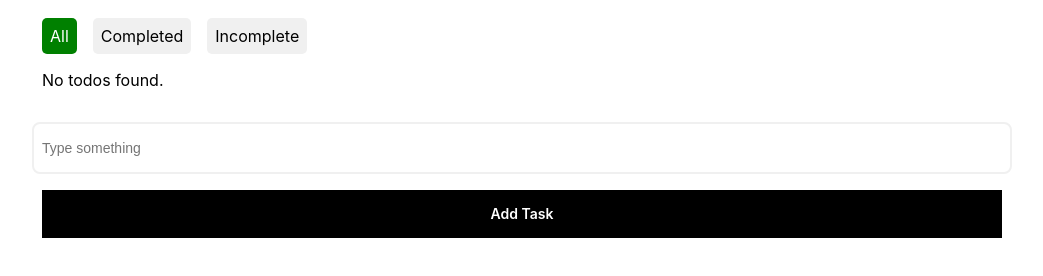
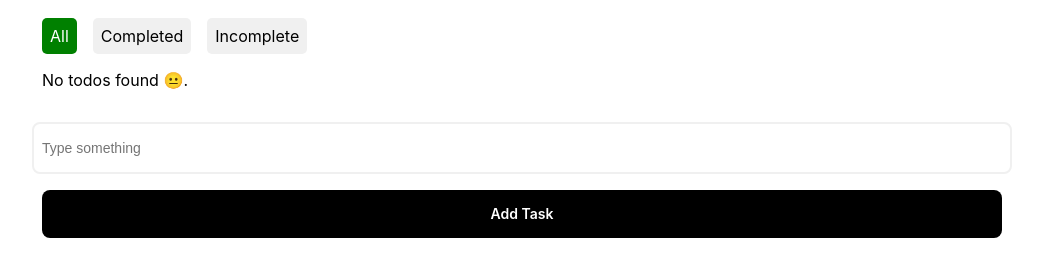
Before and after one commit to 7shoaib7/alphanso-todo, a React (Create React App) app: page / in a window 1280 px wide. Shown: the part 160-436 px from the top of the page, without its empty margins (118-1161 px from the left). Built offline with nearby package versions, Linux system fonts and the light colour scheme.

Commit message:
search-css-changes

```diff
--- a/src/components/TodoInput/TodoInput.css
+++ b/src/components/TodoInput/TodoInput.css
@@ -30,4 +30,5 @@
     justify-content: center;
     align-items: center;
     cursor: pointer;
+    border-radius: 0.5rem;
 }
--- a/src/components/TodoList/index.js
+++ b/src/components/TodoList/index.js
@@ -24,7 +24,7 @@ const TodoList = ({ searchTerm }) => {
                         <TodoItem key={todo.id} {...todo} />
                     ))
                 ) : (
-                    <p>No todos found.</p>
+                    <p>No todos found 😐.</p>
                 )}
         </div>
     );
--- a/src/components/TodoSearch/TodoSearch.css
+++ b/src/components/TodoSearch/TodoSearch.css
@@ -1,5 +1,5 @@
 .search-input{
-   width: 70%;
+   width: 60%;
    height: 2rem;
    padding: 0.5rem;
    border: 2px solid #F0F0F0;
```
